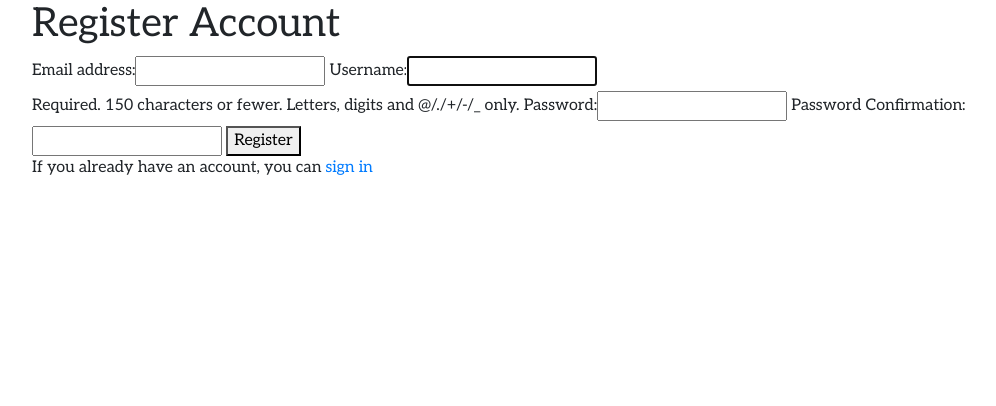
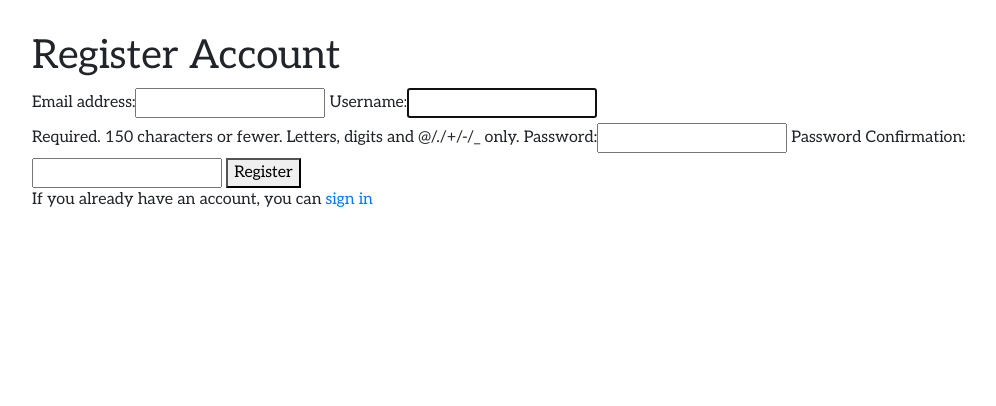
Before and after one commit to seakonn/milestone-four, a Django app: page /accounts/register/ in a window 1280 px wide. Shown: the part 56-462 px from the top of the page, without its empty margins (53-1049 px from the left). Run offline with Django 3.2, Linux system fonts and the light colour scheme; some libraries are stand-ins or nearby versions.

Commit message:
Added margin to page header

```diff
--- a/static/css/style.css
+++ b/static/css/style.css
@@ -27,6 +27,10 @@ body {
 
 .nav-icon {
     margin-left: 0.5rem;
+}
+
+.page-heading {
+    margin-top: 2rem;
 }
 
 .home-image {
--- a/templates/base.html
+++ b/templates/base.html
@@ -74,7 +74,7 @@ https://github.com/Code-Institute-Solutions/AuthenticationAndAuthorisation/tree/
     </nav>
 
     <div class="container content-font">
-        <h1>
+        <h1 class="page-heading">
         {% block page_heading %} {% endblock %}
         </h1>
 
```
